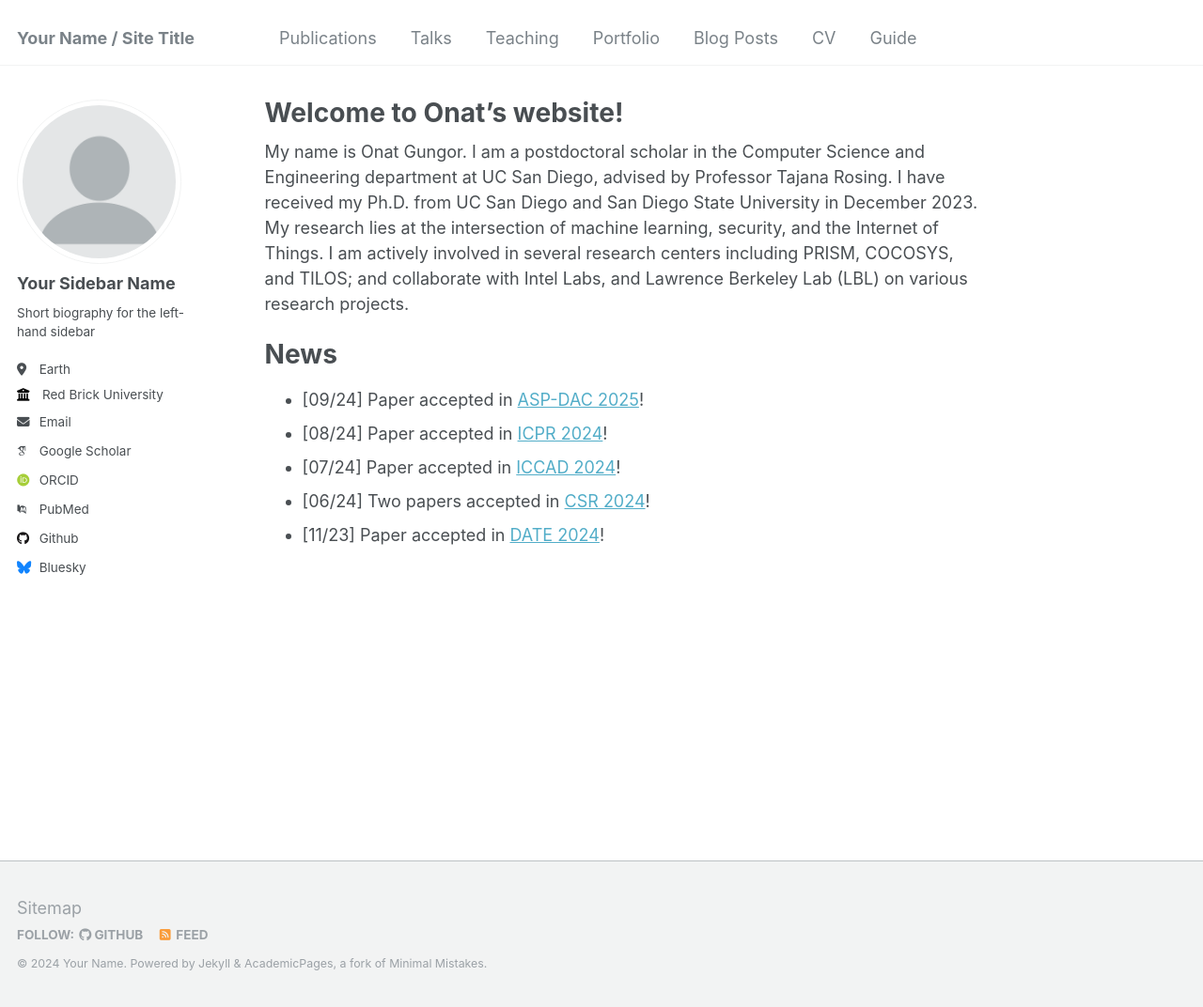
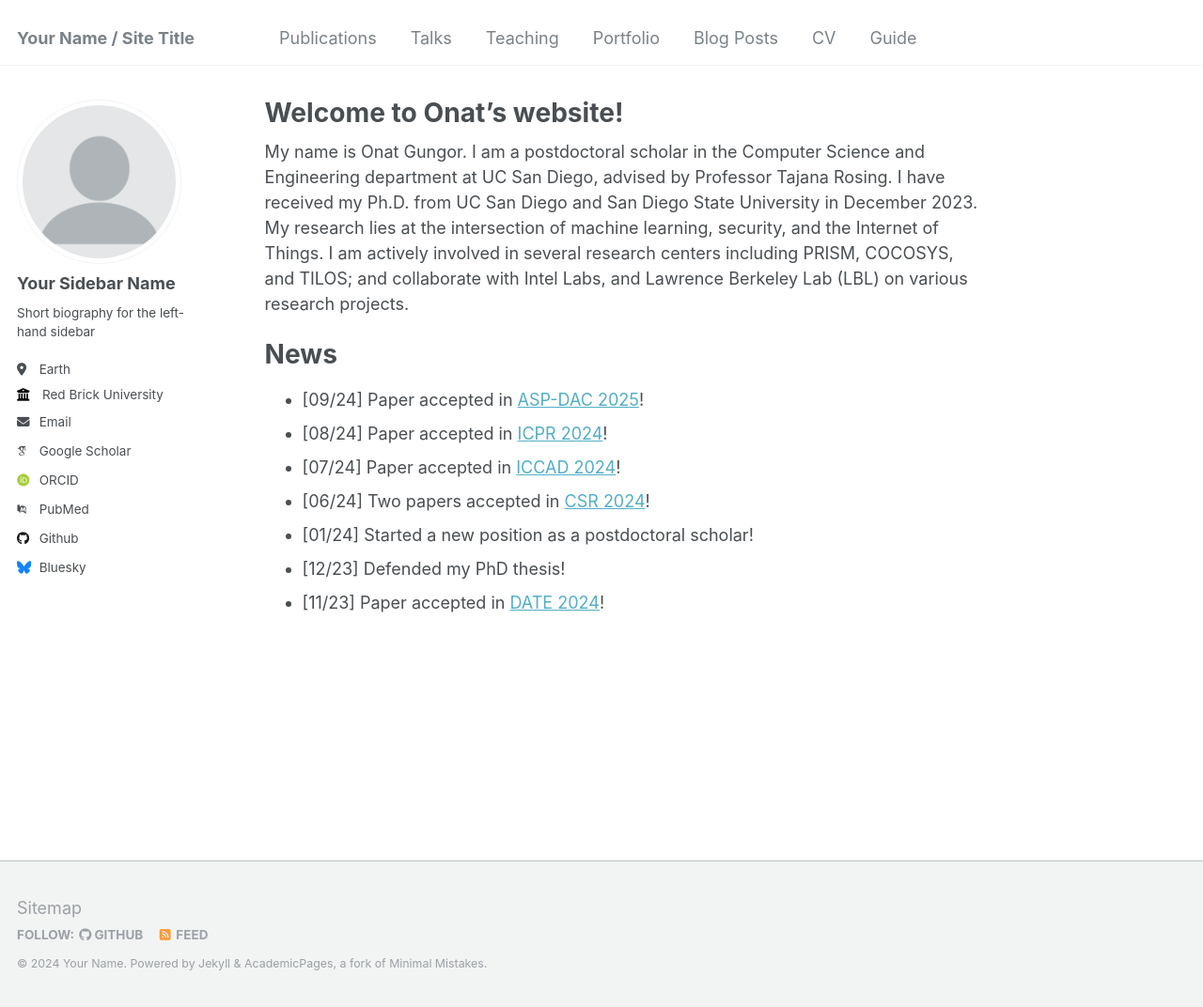
Before and after one commit to onatucsd/onatucsd.github.io, a Jekyll site: the page built from _pages/about.md, in a window 1280 px wide and 1072 px high. Shown: the whole window at 94% size. Built offline with Jekyll 4.4.1, drawn with Linux system fonts in a browser that asks for light colours; some web fonts are replaced.

Commit message:
Update about.md

```diff
--- a/_pages/about.md
+++ b/_pages/about.md
@@ -15,4 +15,6 @@ News
 * [08/24] Paper accepted in [ICPR 2024](https://icpr2024.org/)!
 * [07/24] Paper accepted in [ICCAD 2024](https://2024.iccad.com/)!
 * [06/24] Two papers accepted in [CSR 2024](https://www.ieee-csr.org/)!
+* [01/24] Started a new position as a postdoctoral scholar!
+* [12/23] Defended my PhD thesis!
 * [11/23] Paper accepted in [DATE 2024](https://www.date-conference.com/)!
```
